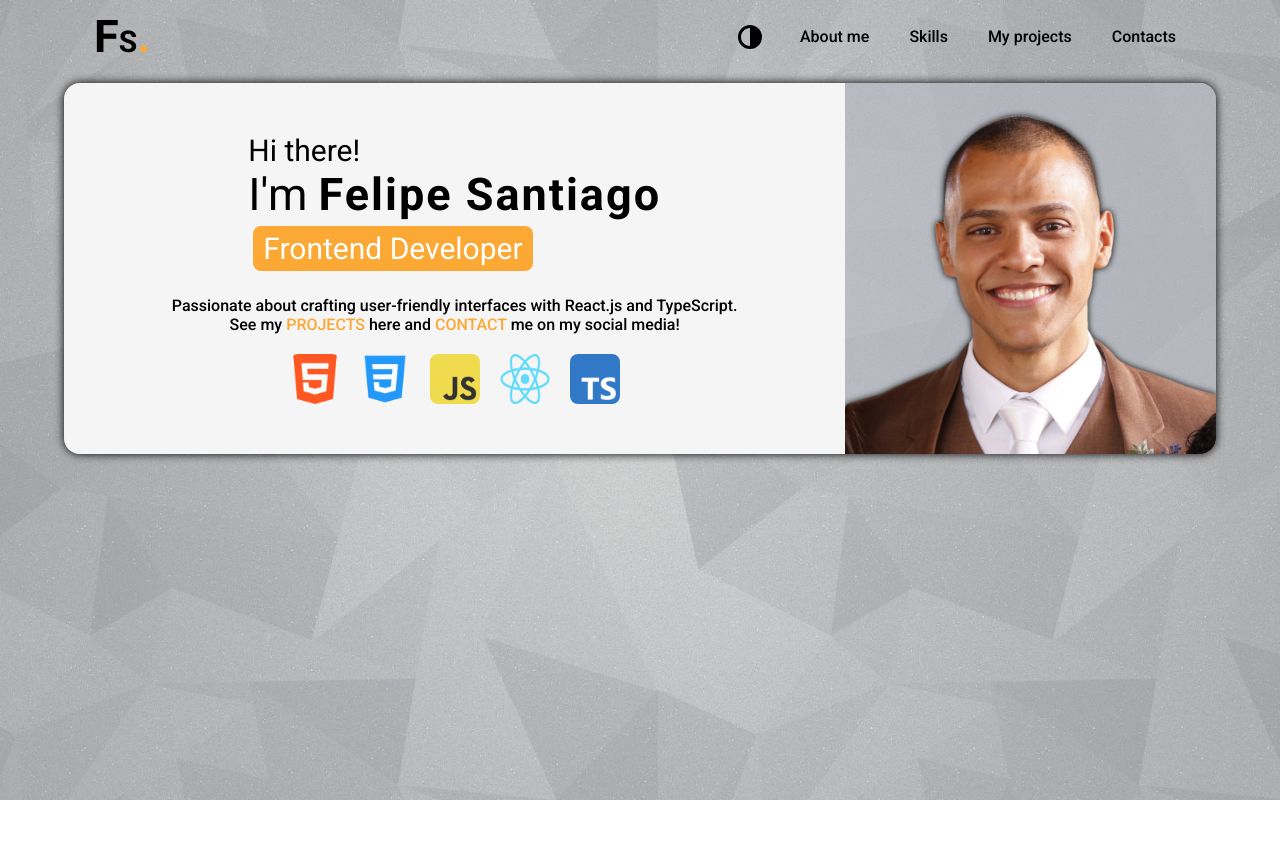
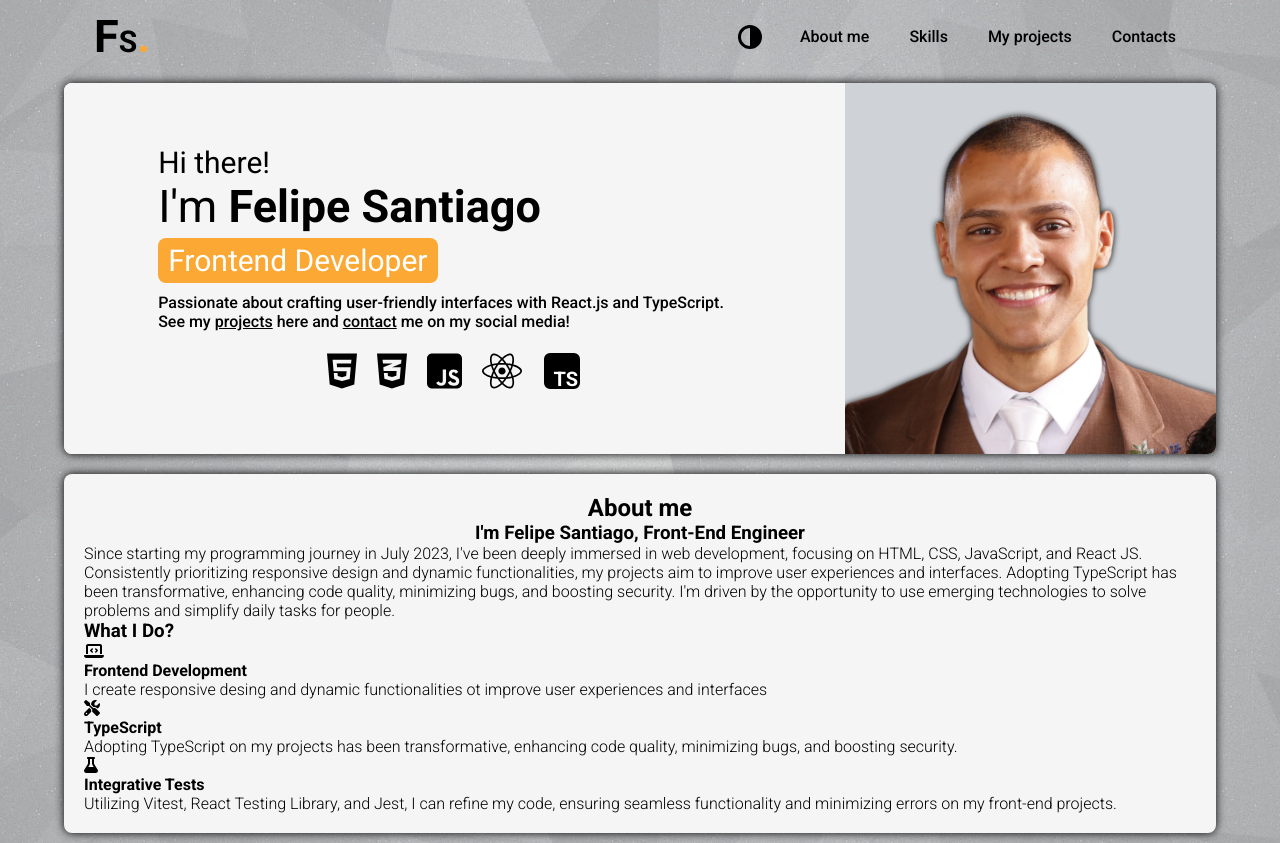
Before and after one commit to SantiagoMorais/old-portfolio, a React (Vite) app: page / in a window 1280 px wide. Before the commit the page ends 800 px from the top, so only its background shows below. Built offline with nearby package versions, Linux system fonts and the light colour scheme; a web font is replaced by a local one.

Commit message:
hero section completed, responsible and tested

```diff
--- /dev/null
+++ b/src/components/about/index.tsx
@@ -0,0 +1,84 @@
+import { ThemeContext } from "@contexts/themeContext";
+import { faFlask, faLaptopCode, faTools } from "@fortawesome/free-solid-svg-icons"
+import { FontAwesomeIcon } from "@fortawesome/react-fontawesome"
+import { useContext } from "react";
+import styled from "styled-components"
+
+export const AboutMe = () => {
+    const { theme } = useContext(ThemeContext);
+
+    return (
+        <Container theme={theme}>
+            <div className="content">
+                <h2 className="title">About me</h2>
+                <h3 className="subtitle">I'm Felipe Santiago, Front-End Engineer</h3>
+
+                <div className="aboutMe">
+                    <p className="summarize">
+                        Since starting my programming journey in July 2023, I've been deeply immersed in web development, focusing on HTML, CSS, JavaScript, and React JS.
+                        Consistently prioritizing responsive design and dynamic functionalities, my projects aim to improve user experiences and interfaces.
+                        Adopting TypeScript has been transformative, enhancing code quality, minimizing bugs, and boosting security.
+                        I'm driven by the opportunity to use emerging technologies to solve problems and simplify daily tasks for people.
+                    </p>
+
+                    <div className="whatIDo">
+                        <h3 className="title">What I Do?</h3>
+                        <ul className="abilitiesList">
+                            <li className="ability">
+                            <FontAwesomeIcon icon={faLaptopCode} />
+                                <div>
+                                    <h4>Frontend Development</h4>
+                                    <p>I create responsive desing and dynamic functionalities ot improve user experiences and interfaces</p>
+                                </div>
+                            </li>
+                            <li className="ability">
+                            <FontAwesomeIcon icon={faTools} />
+                                <div>
+                                    <h4>TypeScript</h4>
+                                    <p>Adopting TypeScript on my projects has been transformative, enhancing code quality, minimizing bugs, and boosting security.</p>
+                                </div>
+                            </li>
+                            <li className="ability">
+                            <FontAwesomeIcon icon={faFlask} />
+                                <div>
+                                    <h4>Integrative Tests</h4>
+                                    <p>
+                                        Utilizing Vitest, React Testing Library, and Jest, I can refine my code, ensuring seamless functionality and minimizing errors on my front-end projects.
+                                    </p>
+                                </div>
+                            </li>
+                        </ul>
+                    </div>
+                </div>
+            </div>
+        </Container>
+    )
+}
+
+const Container = styled.section`
+    width: 100%;
+    display: flex;
+    justify-content: center;
+    padding: 1rem;
+
+    .content {
+        display: flex;
+        flex-direction: column;
+        align-items: center;
+        width: 90dvw;
+        justify-content: center;
+        max-width: 144rem;
+        box-shadow: 0 0 1rem #000000;
+        border-radius: .8rem;
+        overflow: hidden;
+        padding: 2rem;
+        background-color: ${({theme}) => theme.primaryColor};
+        color: ${({theme}) => theme.textColor};
+        transition: .3s;
+
+        .title {
+
+        }
+    }
+
+`
--- a/src/components/header/index.tsx
+++ b/src/components/header/index.tsx
@@ -46,6 +46,7 @@ const Container = styled.section`
     display: flex;
     justify-content: center;
     align-items: center;
+    width: 100%;
 
     .content {
         display: flex;
--- a/src/components/hero/index.tsx
+++ b/src/components/hero/index.tsx
@@ -6,21 +6,17 @@ import heroImage from "@assets/felipe-image.png"
 import { useContext } from "react"
 import { ThemeContext } from "@contexts/themeContext"
 import { fonts } from "@styles/variables"
-import htmlIcon from "@assets/html-icon.png"
-import cssIcon from "@assets/css-icon.webp"
-import javascriptIcon from "@assets/javascript-icon.png"
-import reactIcon from "@assets/react-icon.png"
-import typescriptIcon from "@assets/typescript-icon.png"
+import { FontAwesomeIcon } from "@fortawesome/react-fontawesome"
+import { faCss3Alt, faHtml5, faJsSquare, faReact } from "@fortawesome/free-brands-svg-icons"
 
 export const Hero = () => {
     const { theme } = useContext(ThemeContext);
 
     const languagesList = [
-        htmlIcon,
-        cssIcon,
-        javascriptIcon,
-        reactIcon,
-        typescriptIcon
+        faHtml5,
+        faCss3Alt,
+        faJsSquare,
+        faReact,
     ]
 
     return (
@@ -31,29 +27,21 @@ export const Hero = () => {
                         <p>Hi there!</p>
                         <h1>I'm <span className="name">Felipe Santiago</span></h1>
                         <h2>Frontend Developer</h2>
-                    </div>
-
-                    {/* <div className="social">
-                        <a href="https://www.linkedin.com/in/felipe-santiago-morais/" target="_blank" className="link"><FontAwesomeIcon icon={faLinkedin} /></a>
-                        <a href="https://github.com/SantiagoMorais" target="_blank" className="link"><FontAwesomeIcon icon={faGithub} /></a>
-                        <a href="mailto:contatofelipesantiago@gmail.com" target="_blank" className="link"><FontAwesomeIcon icon={faAt} /></a>
-                        <a href="https://wa.me/5531996951033?text=Hi,%20there!%20I%20saw%20your%20portfolio%20and%20I'm%20interested%20in%20your%20services.%20Let's%20talk." target="_blank" className="link"><FontAwesomeIcon icon={faWhatsapp} /></a>
-                    </div> */}
-
                         <p className="introduction">
                             Passionate about crafting user-friendly interfaces with React.js and TypeScript.
-                        <br />
                             See my <a href="#my-projects">projects</a> here and <a href="#contacts">contact</a> me on my social media!
                         </p>
-
+                    </div>
                     <ul className="languages">
                         {languagesList.map((language, index) =>
                             <li className="language" key={index}>
-                                <img src={language} alt="programming language icon" />
+                                <FontAwesomeIcon className="icon" icon={language} />
                             </li>
                         )}
+                        <li className="language">
+                            <div className="customIcon">TS</div>
+                        </li>
                     </ul>
-
                 </div>
 
                 <div className="imgHero">
@@ -77,13 +65,17 @@ const Container = styled.section`
         justify-content: center;
         max-width: 144rem;
         box-shadow: 0 0 1rem;
-        border-radius: 1.6rem;
+        border-radius: .8rem;
         overflow: hidden;
 
+        /* test */
+        background-color: ${({ theme }) => theme.primaryColor};
+        transition: .3s;
+
         .info {
-            min-width: 30rem;
             height: 100%;
             background-color: ${({ theme }) => theme.primaryColor};
+            transition: background-color .3s;
             display: flex;
             flex-direction: column;
             justify-content: center;
@@ -95,58 +87,64 @@ const Container = styled.section`
 
             .textHero {
                 color: ${({ theme }) => theme.textColor};
-                display: flex;
-                flex-direction: column;
-
-                p {
+                width: 80%;
+                p, h2 {
                     font-size: ${fonts.fontSizeLarge};
                     font-weight: 400;
+                    transition: .3s;
                 }
 
                 h1 {
                     font-size: ${fonts.fontSizeExtraLarge};
                     font-weight: 400;
+                    transition: .3s;
 
                     .name {
                         font-weight: 600;
-                        letter-spacing: .2rem;
                     }
                 }
 
                 h2 {
-                    font-size: ${fonts.fontSizeLarge};
-                    font-weight: 400;
                     padding: .5rem 1rem;
-                    margin: .5rem;
+                    margin: .5rem 0;
                     background: ${({ theme }) => theme.secondaryColor};
                     color: ${({ theme }) => theme.secondaryTextColor};
                     width: fit-content;
                     border-radius: .8rem;
                 }
-            }
 
                 .introduction {
+                    margin-top: 1rem;
                     color: ${({ theme }) => theme.textColor};
                     font-weight: 500;
-                text-align: center;
+                    font-size: ${fonts.fontSizeSmall};
 
                     a {
-                    text-transform: uppercase;
                         cursor: pointer;
+                        color: ${({ theme }) => theme.textColor};
+                        transition: .3s;
+                        text-decoration: underline;
+
+                        &:hover {
                             color: ${({ theme }) => theme.secondaryColor};
                         }
                     }
+                }
+            }
+
 
             .languages {
                 display: flex;
                 gap: 2rem;
+                flex-wrap: wrap;
+                justify-content: center;
 
                 .language {
                     display: flex;
                     border-radius: .8rem;
-                    cursor: pointer;
                     transition: .3s;
                     position: relative;
+                    color: ${({theme}) => theme.textColor};
 
                     &::after {
                         content: '';
@@ -155,7 +153,7 @@ const Container = styled.section`
                         left: 0;
                         width: 100%;
                         height: .2rem;
-                        background: ${({theme}) => theme.secondaryColor};
+                        background: ${({ theme }) => theme.secondaryColor};
                         transform: scaleX(0);
                         transform-origin: left;
                         transition: transform .5s;
@@ -170,28 +168,37 @@ const Container = styled.section`
                         transform-origin: right;
                     }
 
-                    img {
-                        width: 5rem;
-                        height: auto;
+                    &:hover {
+                        color: ${({theme}) => theme.secondaryColor};
+                    }
+
+                    .icon {
+                        font-size: 4rem;
+                    }
+
+                    .customIcon {
+                        background-color: ${({theme}) => theme.textColor};
+                        color: ${({theme}) => theme.secondaryTextColor};
+                        width: 4rem;
+                        height: 4rem;
                         border-radius: .8rem;
+                        border: .2rem solid ${({theme}) => theme.primaryColor};
+                        display: flex;
+                        justify-content: end;
+                        align-items: end;
+                        padding: 0 .2rem;
+                        font-size: 2rem;
+                        font-weight: 600;
+                        cursor: default;
+                        line-height: .95;
+                        transition: .3s;
+
+                        &:hover {
+                            background-color: ${({theme}) => theme.secondaryColor};
                         }
                     }
                 }
-
-            /* .social {
-                display: flex;
-                gap: 2rem;
-
-                .link {
-                    font-size: ${fonts.fontSizeLarge};
-                    color: ${({ theme }) => theme.textColor};
-                    transition: .3s;
-
-                    &:hover {
-                        color: ${({ theme }) => theme.secondaryColor}
             }
-                }
-            } */
         }
 
         .imgHero {
@@ -203,13 +210,20 @@ const Container = styled.section`
             justify-content: center;
             align-items: center;
             position: relative;
-            min-width: 20rem;
+
+            /* tests */
+            /* width: 100%;
+            border-radius: 50%;
+            height: auto;
+            border: 2rem solid ${({theme}) => theme.primaryColor};
+            transition: border-color .3s; */
 
             &::after {
                 content: '';
                 height: 100%;
                 width: 100%;
                 background-color: ${({ theme }) => theme.tertiaryColor};
+                transition: background-color .3s;
                 position: absolute;
                 opacity: .6;
             }
@@ -219,14 +233,13 @@ const Container = styled.section`
                 height: 100%;
                 object-fit: cover;
                 filter: drop-shadow(0 0 .3rem ${({ theme }) => theme.textColor});
+                transition: filter .3s;
             }
         }
     }
 
     @media (max-width: 1100px) {
         .content {
-            width: 95dvw;
-
             .info {
                 flex: 3;
                 .textHero {
@@ -257,4 +270,58 @@ const Container = styled.section`
             }
         }
     }
+
+    @media (max-width: 600px) {
+        .content {
+            flex-direction: column;
+
+            .info {
+                padding: 3rem 2rem;
+                flex: 1;
+                flex-basis: content;
+                width: 100%;
+
+                .textHero {
+                    width: 100%;
+
+                    p, h2 {
+                        font-size: ${fonts.fontSizeMedium};
+                    }
+
+                    h1 {
+                        font-size: ${fonts.fontSizeLarge};
+                        font-weight: 400;
+                    }
+
+                    h2 {
+                        padding: .3rem .5rem;
+                    }
+                }
+
+                .languages {
+                    gap: 1rem;
+                    .language {
+                        .icon {
+                            font-size: 3rem;
+                        }
+
+                        .customIcon {
+                            width: 3rem;
+                            height: 3rem;
+                            border-radius: .6rem;
+                            padding: 0 .1rem;
+                            font-size: 1.5rem;
+                            font-weight: 500;
+                        }
+                    }
+                }
+            }
+
+            .imgHero {
+                flex: 1;
+                flex-basis: content;
+                width: 100%;
+            }
+        }
+    }
 `
--- a/src/components/home/index.tsx
+++ b/src/components/home/index.tsx
@@ -4,6 +4,7 @@ import { ThemeContext } from "@contexts/themeContext";
 import { useContext } from "react";
 import styled from "styled-components"
 import backgroundImage from "@assets/background-image.jpg"
+import { AboutMe } from "@components/about";
 
 export const Home = () => {
     const { theme } = useContext(ThemeContext);
@@ -13,6 +14,7 @@ export const Home = () => {
             <div className="backgroundImage"></div>
             <Header />
             <Hero />
+            <AboutMe />
         </Container>
     )
 }
@@ -22,10 +24,11 @@ const Container = styled.main`
   min-height: 100dvh;
   transition: background-color .3s;
   position: relative;
+  overflow-x: hidden;
 
   .backgroundImage {
     width: 100vw;
-    height: 100dvh;
+    height: 100%;
     background: url(${backgroundImage}) no-repeat center center;
     background-size: cover;
     position: absolute;
--- a/src/styles/variables.ts
+++ b/src/styles/variables.ts
@@ -23,9 +23,9 @@ export const lightColors: IColors = {
 }
 
 export const darkColors: IColors = {
-    primaryColor: "#07031A",
+    primaryColor: "#000000",
     secondaryColor: "#F4CE14",
-    tertiaryColor: "#31304D",
+    tertiaryColor: "#191919",
     textColor: "#ffffff",
     secondaryTextColor: "#000000",
 }
```
Also changed, not shown: 2 other files (tests, documents, lock files or other folders). Lines whose indentation alone changed are shown as unchanged.
